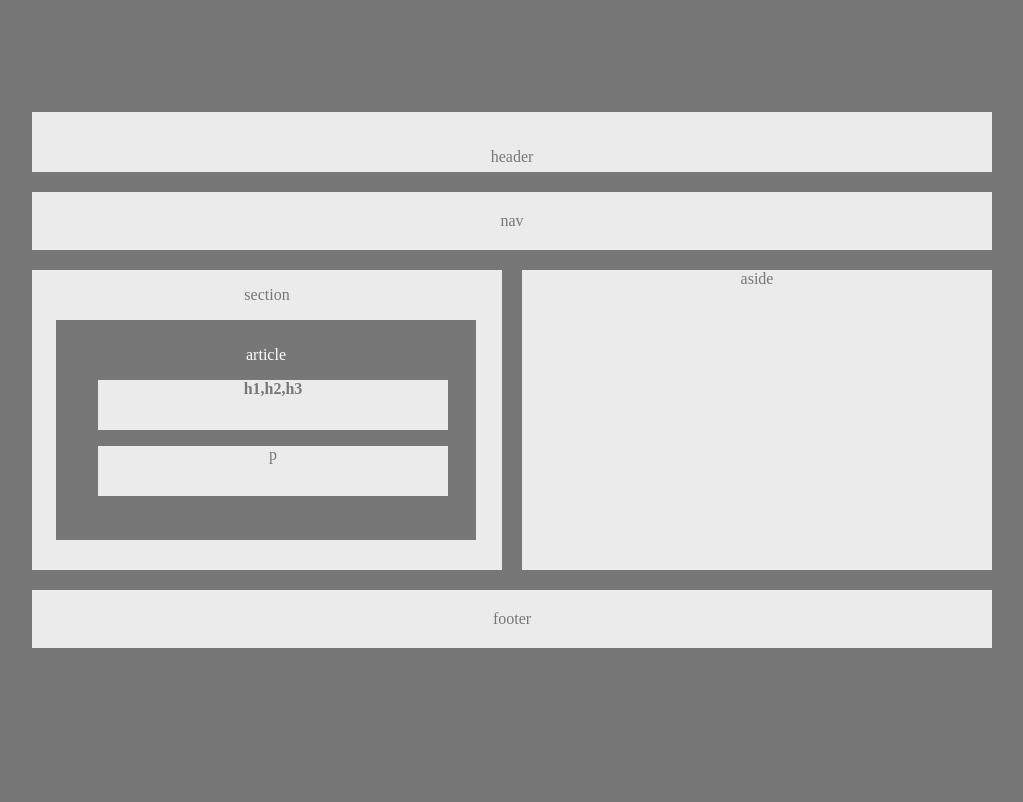
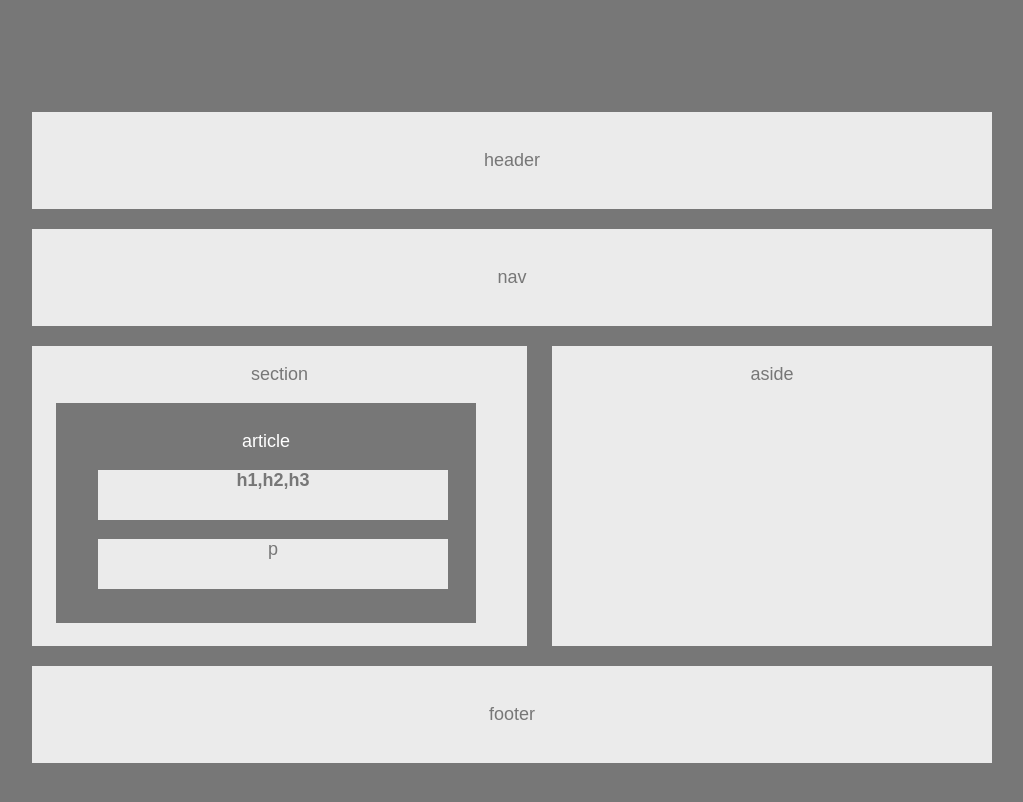
Before and after one commit to aleote/HW_Wireframe, a plain HTML site: page index.html in a window 1280 px wide. Shown: the whole page, without its empty margins (128-1151 px from the left). Drawn offline with Linux system fonts and the light colour scheme.

Commit message:
end product

```diff
--- a/index.html
+++ b/index.html
@@ -11,7 +11,7 @@
   <header><p style="color:#777;">header</p>
     </header>
 
-  <nav style="color:#777;">nav</nav>
+  <nav style="color:#777;"><p>nav</p></nav>
   <!--nest these -->
   <section id="first">
   <p style="color:#777;">section</p>
@@ -23,8 +23,9 @@
   </article>
   </section>
 
-  <aside id="fifth" style="color:#777;">aside</aside>
+  <aside id="fifth" style="color:#777;"><p>aside</p></aside>
 
-  <footer style="color:#777;">footer</footer>
+  <footer style="color:#777;"><p>footer</p></footer>
 
   </body>
+  </html>
--- a/style.css
+++ b/style.css
@@ -10,7 +10,7 @@ header {
 	padding:20px;
 	margin-bottom:20px;
 	text-align: center;
-	height:20px;
+
 
 }
 
@@ -26,7 +26,7 @@ nav {
 #first {
 	background:#ebebeb;
 	text-align:center;
-	width:470px;
+	width:495px;
 	height:300px;
 	float:left;
 
@@ -73,7 +73,7 @@ nav {
 #fifth {
 	background:#ebebeb;
 	float:right;
-	width:470px;
+	width:440px;
 	height:300px;
 	margin-bottom: 20px;
 	text-align: center;
@@ -86,3 +86,8 @@ footer {
 	padding:20px;
 	text-align:center;
 }
+
+p {
+	font-size: 18px;
+	font-family:"arial","Helvetica Neue",Helvetica,sans-serif;
+}
```
